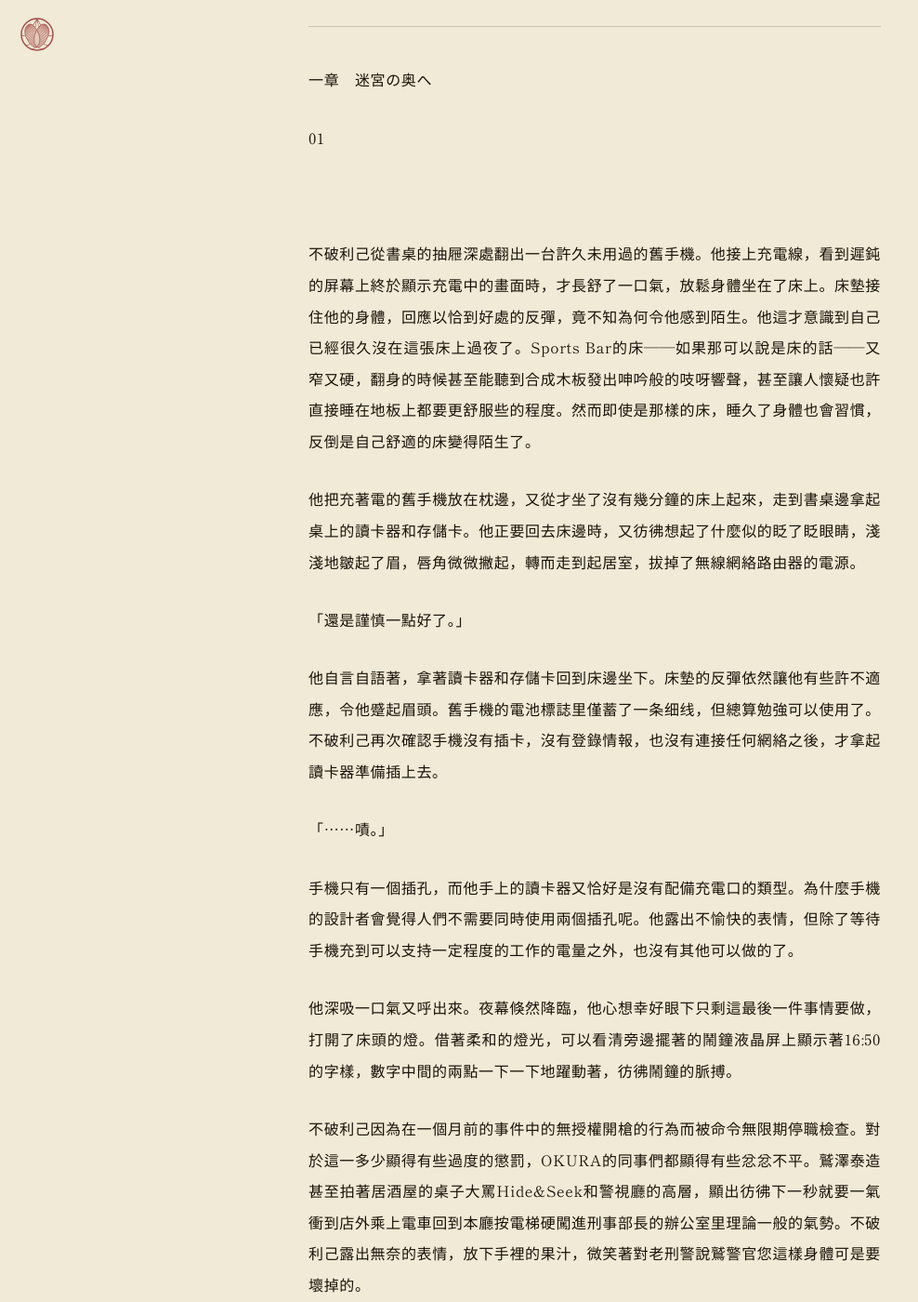
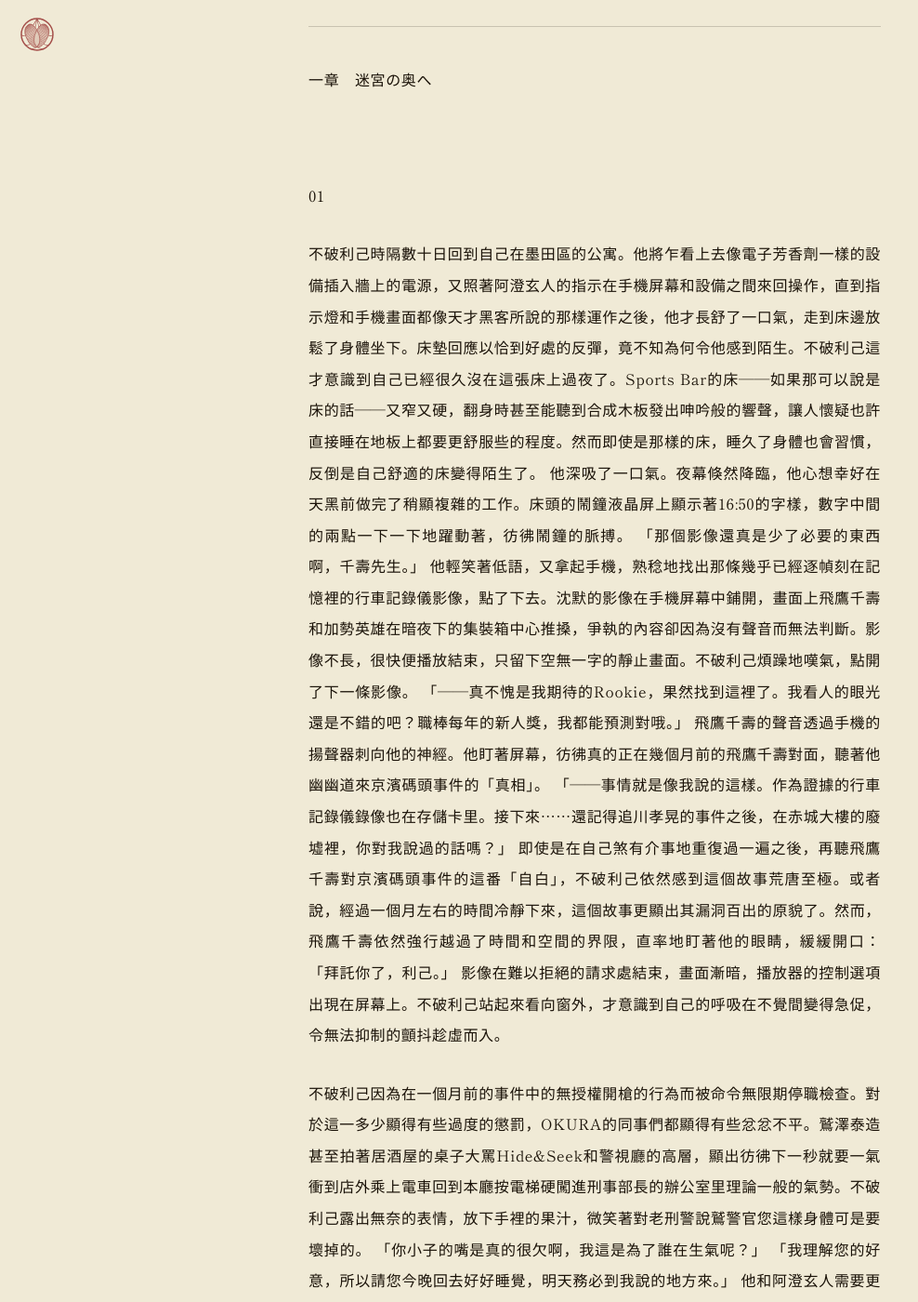
Before and after one commit to AriaYura/eternalnessstudy, a Jekyll site: the page built from posts/takeyabunotsuki/t-01.md, in a window 1280 px wide and 1400 px high, scrolled down 190 px. Shown: the whole window at 93% size, without its empty margins (0-988 px from the left). Built offline with Jekyll 4.4.1, drawn with Linux system fonts in a browser that asks for light colours; some web fonts are replaced; some of the changed text lies outside the part shown.

Commit message:
new t-01-01

```diff
--- a/posts/takeyabunotsuki/t-01.md
+++ b/posts/takeyabunotsuki/t-01.md
@@ -10,69 +10,37 @@ permalink: /posts/takeyabunotsuki/t-01/
 
 一章　迷宮の奥へ
 
+<br>
+
 01
 
-<br>
-
-不破利己從書桌的抽屜深處翻出一台許久未用過的舊手機。他接上充電線，看到遲鈍的屏幕上終於顯示充電中的畫面時，才長舒了一口氣，放鬆身體坐在了床上。床墊接住他的身體，回應以恰到好處的反彈，竟不知為何令他感到陌生。他這才意識到自己已經很久沒在這張床上過夜了。Sports Bar的床——如果那可以說是床的話——又窄又硬，翻身的時候甚至能聽到合成木板發出呻吟般的吱呀響聲，甚至讓人懷疑也許直接睡在地板上都要更舒服些的程度。然而即使是那樣的床，睡久了身體也會習慣，反倒是自己舒適的床變得陌生了。
-
-他把充著電的舊手機放在枕邊，又從才坐了沒有幾分鐘的床上起來，走到書桌邊拿起桌上的讀卡器和存儲卡。他正要回去床邊時，又彷彿想起了什麼似的眨了眨眼睛，淺淺地皺起了眉，唇角微微撇起，轉而走到起居室，拔掉了無線網絡路由器的電源。
-
-「還是謹慎一點好了。」
-
-他自言自語著，拿著讀卡器和存儲卡回到床邊坐下。床墊的反彈依然讓他有些許不適應，令他蹙起眉頭。舊手機的電池標誌里僅蓄了一条细线，但總算勉強可以使用了。不破利己再次確認手機沒有插卡，沒有登錄情報，也沒有連接任何網絡之後，才拿起讀卡器準備插上去。
-
-「……嘖。」
-
-手機只有一個插孔，而他手上的讀卡器又恰好是沒有配備充電口的類型。為什麼手機的設計者會覺得人們不需要同時使用兩個插孔呢。他露出不愉快的表情，但除了等待手機充到可以支持一定程度的工作的電量之外，也沒有其他可以做的了。
-
-他深吸一口氣又呼出來。夜幕倏然降臨，他心想幸好眼下只剩這最後一件事情要做，打開了床頭的燈。借著柔和的燈光，可以看清旁邊擺著的鬧鐘液晶屏上顯示著16:50的字樣，數字中間的兩點一下一下地躍動著，彷彿鬧鐘的脈搏。
+不破利己時隔數十日回到自己在墨田區的公寓。他將乍看上去像電子芳香劑一樣的設備插入牆上的電源，又照著阿澄玄人的指示在手機屏幕和設備之間來回操作，直到指示燈和手機畫面都像天才黑客所說的那樣運作之後，他才長舒了一口氣，走到床邊放鬆了身體坐下。床墊回應以恰到好處的反彈，竟不知為何令他感到陌生。不破利己這才意識到自己已經很久沒在這張床上過夜了。Sports Bar的床——如果那可以說是床的話——又窄又硬，翻身時甚至能聽到合成木板發出呻吟般的響聲，讓人懷疑也許直接睡在地板上都要更舒服些的程度。然而即使是那樣的床，睡久了身體也會習慣，反倒是自己舒適的床變得陌生了。
+他深吸了一口氣。夜幕倏然降臨，他心想幸好在天黑前做完了稍顯複雜的工作。床頭的鬧鐘液晶屏上顯示著16:50的字樣，數字中間的兩點一下一下地躍動著，彷彿鬧鐘的脈搏。
+「那個影像還真是少了必要的東西啊，千壽先生。」
+他輕笑著低語，又拿起手機，熟稔地找出那條幾乎已經逐幀刻在記憶裡的行車記錄儀影像，點了下去。沈默的影像在手機屏幕中鋪開，畫面上飛鷹千壽和加勢英雄在暗夜下的集裝箱中心推搡，爭執的內容卻因為沒有聲音而無法判斷。影像不長，很快便播放結束，只留下空無一字的靜止畫面。不破利己煩躁地嘆氣，點開了下一條影像。
+「——真不愧是我期待的Rookie，果然找到這裡了。我看人的眼光還是不錯的吧？職棒每年的新人獎，我都能預測對哦。」
+飛鷹千壽的聲音透過手機的揚聲器刺向他的神經。他盯著屏幕，彷彿真的正在幾個月前的飛鷹千壽對面，聽著他幽幽道來京濱碼頭事件的「真相」。
+「——事情就是像我說的這樣。作為證據的行車記錄儀錄像也在存儲卡里。接下來……還記得追川孝晃的事件之後，在赤城大樓的廢墟裡，你對我說過的話嗎？」
+即使是在自己煞有介事地重復過一遍之後，再聽飛鷹千壽對京濱碼頭事件的這番「自白」，不破利己依然感到這個故事荒唐至極。或者說，經過一個月左右的時間冷靜下來，這個故事更顯出其漏洞百出的原貌了。然而，飛鷹千壽依然強行越過了時間和空間的界限，直率地盯著他的眼睛，緩緩開口：
+「拜託你了，利己。」
+影像在難以拒絕的請求處結束，畫面漸暗，播放器的控制選項出現在屏幕上。不破利己站起來看向窗外，才意識到自己的呼吸在不覺間變得急促，令無法抑制的顫抖趁虛而入。
 
 不破利己因為在一個月前的事件中的無授權開槍的行為而被命令無限期停職檢查。對於這一多少顯得有些過度的懲罰，OKURA的同事們都顯得有些忿忿不平。鷲澤泰造甚至拍著居酒屋的桌子大罵Hide&Seek和警視廳的高層，顯出彷彿下一秒就要一氣衝到店外乘上電車回到本廳按電梯硬闖進刑事部長的辦公室里理論一般的氣勢。不破利己露出無奈的表情，放下手裡的果汁，微笑著對老刑警說鷲警官您這樣身體可是要壞掉的。
-
 「你小子的嘴是真的很欠啊，我這是為了誰在生氣呢？」
-
 「我理解您的好意，所以請您今晚回去好好睡覺，明天務必到我說的地方來。」
-
-他和阿澄玄人需要更多的同伴。權衡之下，不破利己最終決定，把OKURA的同事們——不僅是原本就一定程度上知情的吉岡雷和結城倫子，也包括牧原祈里和鷲澤泰造——都拉攏成為他們的同伴。畢竟這些人也是眼下為數不多他可以完全信任的對象了。那之後他把Sports Bar地下室的秘密，以及Hide&Seek文件里的情報，一五一十都共享給了OKURA的成員。鷲澤泰造瞪大了眼睛，說你們可真是在做些不得了的事情呢。
-唯獨一件事情，不破利己沒有告訴任何人。他拿起正在充電的舊手機，看到電池標誌似乎已經蓄到了足夠的能量之後，便拔下充電線，又將插好了存儲卡的讀卡器接上，開始將手機內的文件傳輸過來。傳輸完成的提示出現後，他打開文件目錄，在裡面找到了一個視頻文件，點了下去。
-
-「真不愧是我所期待的Rookie，果然找到這裡了。我看人的眼光還是不錯的吧？職棒每年的新人獎，我都能猜對哦。」
-
-飛鷹千壽的聲音透過手機的揚聲器刺向他的神經。他努力正視著屏幕，彷彿真的正和幾個月前的飛鷹千壽麵對著面，聽著他幽幽道來京濱碼頭事件的「真相」。
-
-「——事情就是像我說的這樣。作為證據的行車記錄儀錄像也在存儲卡里。接下來……還記得幾個月前在赤城大樓的廢墟里，你對我說過的話嗎？」
-
-即使是在自己煞有介事地重復過一遍之後，再聽飛鷹千壽對京濱碼頭事件的這番「自白」，不破利己依然感到這個故事荒唐至極。或者說，經過一個月左右的時間冷靜下來，這個故事更顯出其漏洞百出的原貌了。然而，飛鷹千壽依然強行越過了時間和空間的界限，直率地盯著他的眼睛，緩緩開口：
-
-「拜託你了，利己。」
-
-視頻文件在難以拒絕的請求處結束了。畫面上出現了播放器的控制按鈕，提醒他可以繼續看下一段，或者就這樣退出去。手機的電量又落回一半以下，彷彿在喘著氣說我努力了。他拔下讀卡器，對著手機里原文件的刪除選項猶豫了片刻，最終還是沒有按下去，只是關閉了手機電源，放進書桌帶鎖的抽屜深處鎖了起來。當他站起來看向窗外的時候，才意識到自己的呼吸在不覺間變得急促，混進無法抑制的顫抖了。
-
-<br>
+他和阿澄玄人需要更多的同伴。權衡之下，不破利己最終決定，把OKURA的同事們——不僅是原本就一定程度上知情的吉岡雷和結城倫子，也包括牧原祈里和鷲澤泰造——都拉攏成為他們的同伴。畢竟這些人也是眼下為數不多他可以完全信任的對象了。那之後，他把Sports Bar地下室的秘密與Hide&Seek文件里的情報盡數共享給了OKURA的成員。鷲澤泰造瞪大了眼睛，說你們可真是在做些不得了的事情呢。
+唯獨飛鷹千壽留下的那第二段影像，不破利己沒有告訴任何人。原本那些話也是對自己說的——他想。既然如此，便沒有告知他人的義務。他在赤城大樓的廢墟裡的確對飛鷹千壽說過些讓他自己想來都覺得可笑的幼稚話，甚至他自己都沒想到年長的搭檔竟然將其當真，還反過來對他發出如此荒謬的請求了。
 
 *
-
 「怎麼了，千壽先生。你說點什麼啊。來反駁吧，請對我說『不是我做的』吧。」
-
-如果以坐在告解室里的覺悟重新組織語言，他說出的話就會變成「你確定要這樣做嗎」。儘管他原封不動地照著飛鷹千壽留在視頻文件中的指示，像背台詞一般說出了那番「推理」，但他非常清楚那不過是飛鷹千壽捏造出來的事件經過。真實依然藏在繁茂而雜亂的竹林深處。
-
+如果以坐在告解室里的覺悟重新組織語言，他說出的話就會變成「你確定要這樣做嗎」。儘管他原封不動地照著飛鷹千壽留在影像中的指示，像背台詞一般說出了那番「推理」，但他非常清楚那不過是飛鷹千壽捏造出來的事件經過。真實依然藏在繁茂而雜亂的竹林深處。
 ——請再考慮一下，千壽先生。
-
-他彷彿在調用所有健全的神經元塑造著這句話，試圖像科幻小說中描繪的超能力者那樣，將自己的思緒傳達給數步之外的搭檔。而對方卻用聽上去不容置疑的語氣，一字一句地重復著他已經在存儲卡的視頻中聽到過的那些話。
-
+他彷彿在調用所有健全的神經元鑄造鑄著這句話，試圖像幻想小說中描繪的魔法使或者超能力者那樣，將自己的思緒傳達給數步之外的搭檔。而對方卻用聽上去不容置疑的語氣，一字一句地重復著他已經在存儲卡的視頻中聽到過的那些話。
 「揭露得真好啊，真不愧是我所期待的Rookie。」
-
 年長的搭檔緩緩走向他，發出的話音和他在視頻文件中聽到的聲音逐漸重合，只是疊上了倒計時般沈重的腳步聲之後，顯得更加低沈而決絕，全然沒有一絲他所熟悉的笑意在裡面了。飛鷹千壽和他擦肩而過。他的身體顫抖，呼吸急促，腦海裡只剩下一句話在盤旋著。
-
 千壽先生，再——
-
 金屬的響聲粗暴地阻斷了他的思考迴路，令他一瞬間怔在原地。在他的背後，飛鷹千壽朝他掏出了槍。
-
 *
 
-<br>
-
-「……再怎麼說，那樣忽然用槍指著自己的搭檔也太過分了吧。這麼記仇嗎，千壽先生。」
-
-不破利己強行停止了回憶，惡狠狠地吐出一口氣來。鬧鐘的液晶顯示屏上，數字忽然從19:20跳成了19:21，就連中間的躍動彷彿也變得更加急促。他俯下身關上床頭的燈。窗外的夜景變得清晰起來，年輕人的身影則悄然從玻璃中隱去了。
+「……再怎麼說，那樣忽然用槍指著自己的搭檔也太過分了吧。你居然記仇嗎，千壽先生。」
+不破利己強行停止了回憶，惡狠狠地吐出一口氣來。鬧鐘的液晶顯示屏上，數字忽然從19:20跳成了19:21，就連中間躍動的兩點彷彿也變得更加急促。他抬起頭，窗外的夜景變得清晰起來，年輕人的身影則悄然從玻璃中隱去了。
```
